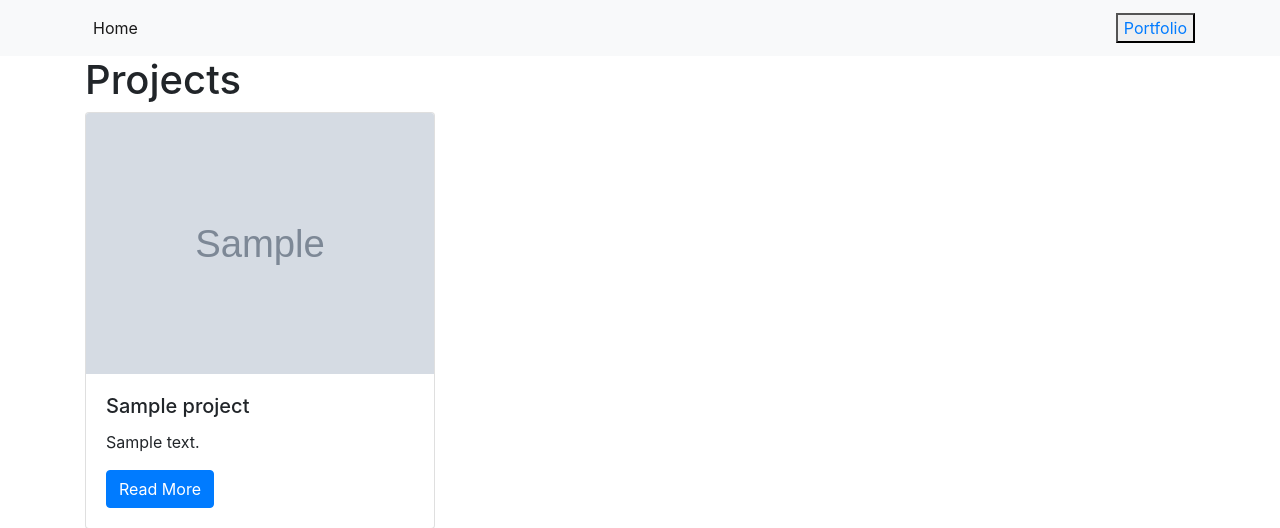
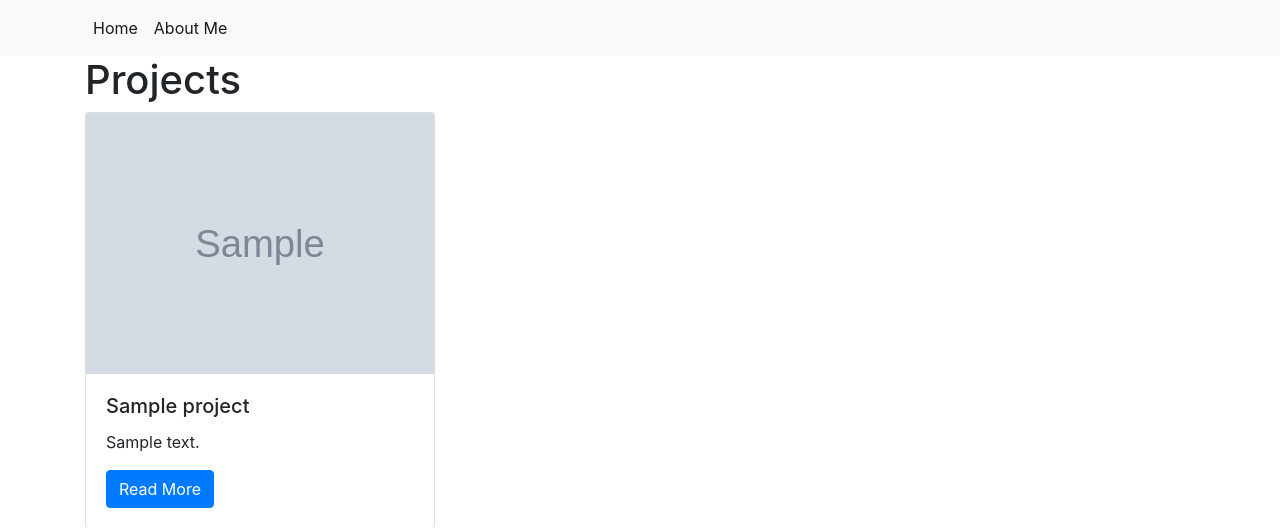
Before and after one commit to Jessica-Mansell/Portfolio, a Django app: page /projects/ in a window 1280 px wide. Shown: the top 528 px of the page. Run offline with Django 4.2, Linux system fonts and the light colour scheme; tables that the repository leaves empty hold one stand-in row (values such as "Sample post"); grey boxes marked "Sample" are stand-in pictures; some libraries are stand-ins or nearby versions.

Commit message:
add about me pathways

```diff
--- a/django-port/projects/templates/projects/base.html
+++ b/django-port/projects/templates/projects/base.html
@@ -16,11 +16,10 @@
                 <li class="nav-item active">
                     <a class="nav-link" href="{% url 'projects:all_projects' %}">Home</a>
                 </li>
+                <li class="nav-item active">
+                    <a class="nav-link" href="{% url 'projects:about_me' %}">About Me</a>
+                </li>
             </ul>
-            <button class=”navbar-toggler” type=”button” data-toggle=”collapse” data-target=”#navbarSupportedContent” aria-controls=”navbarSupportedContent” aria-expanded=”false” aria-label=”Toggle navigation”>
-                <a class=”navbar-brand” href="{% url 'projects:all_projects' %}">Portfolio</a>
-                <span class=”navbar-toggler-icon”></span>
-            </button>
         </div>
     </div>
 </nav>
--- a/django-port/projects/urls.py
+++ b/django-port/projects/urls.py
@@ -6,4 +6,5 @@ app_name = 'projects'
 urlpatterns = [
     path('', views.all_projects, name='all_projects'),
     path('<int:pk>', views.project_detail, name='project_detail'),
+    path('', views.about_me, name="about_me"),
 ]
--- a/django-port/projects/views.py
+++ b/django-port/projects/views.py
@@ -2,6 +2,8 @@ from http.client import HTTPResponse
 from projects.models import Project
 from django.shortcuts import render
 
+def about_me(request):
+    return render(request, 'projects/about_me.html')
 
 def all_projects(request):
     # query the db to return all project objects
```
Also changed, not shown: django-port/projects/templates/projects/about_me.html (added, +26 -0 lines).
